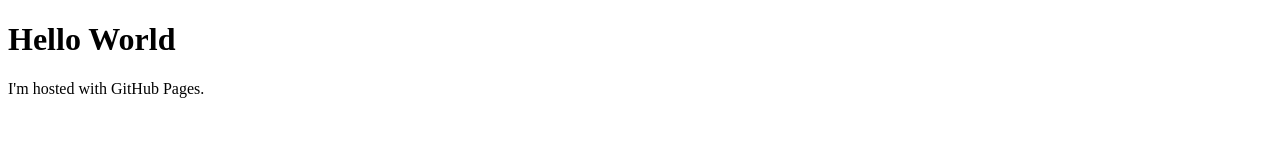
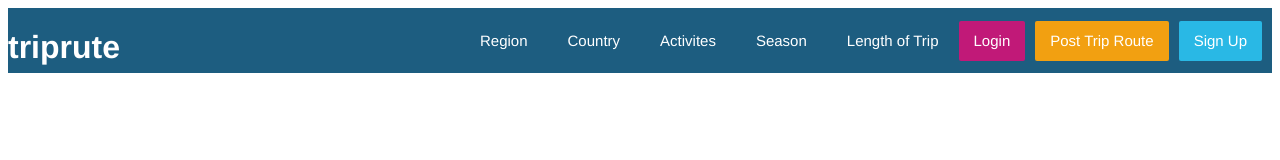
Before and after one commit to kelseypedersen/triprute2, a plain HTML site: page index.html in a window 1280 px wide. Drawn offline with Linux system fonts and the light colour scheme.

Commit message:
Update Index
First version of website, only header

```diff
--- a/index.html
+++ b/index.html
@@ -1,7 +1,223 @@
+
 <!DOCTYPE html>
 <html>
-<body>
-<h1>Hello World</h1>
-<p>I'm hosted with GitHub Pages.</p>
-</body>
+ <head>
+  <title>TripRute</title>
+  <meta charset="utf-8">
+
+      <title>Create, share and view trip routes and itineraries - TripRute</title>
+
+      <meta http-equiv="Content-Type" content="text/html; charset=UTF-8" />
+
+      <meta name="viewport" content="width=device-width,initial-scale=1.0" />
+
+      <meta name="description" content="Explore hundreds of popular trip routes around the world! Take the guessing game out of trip route planning with TripRute.">
+
+      <meta name="keywords" content="triprute, route, itinerary, trip route, travel itinerary, trip itinerary, travel route, itineraries, routes, USA Roadtrip, RTW Planning, Trip Planning, Trip Advisor"/>
+
+<style>
+
+<style>
+
+wrapper {
+  min-height: 100%;
+  overflow: hidden;
+}
+
+body {
+  min-height: 100%;
+  overflow: hidden;
+  color: #505050;
+  font-family: 'Helvetica Neue', Helvetica, Arial, sans-serif;
+font-weight: 300;
+}
+
+main {
+  min-height: 100%;
+  overflow: hidden;
+  color: #505050;
+  font-family: 'Helvetica   Neue', Helvetica, Arial, sans-serif;
+  font-weight: 300;
+}
+
+div {
+  display: block;
+}
+
+header {
+  background: #1D5D80;
+  height: 65px;
+  position: relative;
+  width: 100%;
+  z-index: 5;
+  min-width: 1120px;
+}
+
+/* may need to add "header" CSS properties in .home.index header .header, .home.welcome header .header {
+min-width: 1120px;" */
+
+ .triprute-title {
+   margin-left: 20px;
+ }
+
+ .rightnav {
+   float: right;
+   right: 10px;
+   font color: white;
+   font-size: 15px;
+   position: relative;
+   text-decoration: none;
+ }
+
+  .rightnav a {
+    margin: 0 0 0 10px;
+  }
+
+  .middlenav {
+    display: block;
+    color: #505050;
+font-family: 'Helvetica bold', Helvetica, Arial, sans-serif;
+font-weight: 300;
+   text-decoration: none;
+}
+
+.middlenav ul {
+  float: right;
+font-size: 0;
+list-style-type: none;
+margin: 0;
+padding: 0;
+  margin-before: 1em;
+margin-after: 1em;
+-webkit-margin-start: 0px;
+-webkit-margin-end: 0px;
+-webkit-padding-start: 40px;
+}
+
+.middlenav ul li {
+  display: inline-block;
+  font-size: 0;
+  list-style-type: none;
+
+}
+
+.middlenav ul li a {
+  background-repeat: no-repeat;
+background-position: 0 20px;
+background-size: 25px;
+box-sizing: border-box;
+color: #fff;
+display: block;
+font-size: 15px;
+line-height: 25px;
+padding: 20px;
+text-decoration: none;
+}
+
+  .login {
+    background-color: #c11978;
+    border-radius: 2px;
+    color: white;
+    display: block;
+    float: left;
+    font-size: 15px;
+    line-height: 20px;
+    padding: 10px 15px;
+    position: relative;
+    text-decoration: none;
+    top: 12.5px;
+  }
+
+  .signup {
+    background-color: #29b8e5;
+
+    border-radius: 2px;
+    color: white;
+    display: block;
+    float: left;
+    font-size: 15px;
+    line-height: 20px;
+    padding: 10px 15px;
+    position: relative;
+    text-decoration: none;
+    top: 12.5px;
+  }
+
+.post {
+  background-color: #F2A011;
+  border-radius: 2px;
+  color: white;
+  display: block;
+  float: left;
+  font-size: 15px;
+  line-height: 20px;
+  padding: 10px 15px;
+  position: relative;
+  text-decoration: none;
+  top: 12.5px;
+}
+
+.triprute {
+  color: white;
+  display: block;
+  float: left;
+  text-decoration: uppercase;
+  right:40px;
+}
+
+
+
+</style>
+
+
+
+
+ </head>
+
+<!--BEGIN HEADER-->
+
+ <body>
+   <div class="wrapper">
+     <header>
+       <div class="header">
+         <h1 class="triprute"> triprute </h1>
+
+<!--RIGHT NAV-->
+
+         <nav class="rightnav">
+         <a class="login" href="#"> Login</a>
+
+         <a class="post" href="#"> Post Trip Route</a>
+         <a class="signup" href="#"> Sign Up</a>
+
+<!--LOGIN INFORMATION CODE "#"-->
+         </nav>
+
+<!--CENTRAL HEADER-->
+
+         <nav class="middlenav">
+         <ul>
+         <li>
+           <a href="/region">Region</a>
+         </li>
+         <li>
+           <a href="/country"> Country</a>
+         </li>
+          <li>
+           <a href="/activities">Activites</a>
+         </li>
+          <li>
+           <a href="/season">Season</a>
+         </li>
+         <li>
+           <a href="/time">Length of Trip</a>
+         </li>
+
+
+         </ul>
+         </nav>
+       </header>
+     </div>
+
+ </body>
 </html>
```
